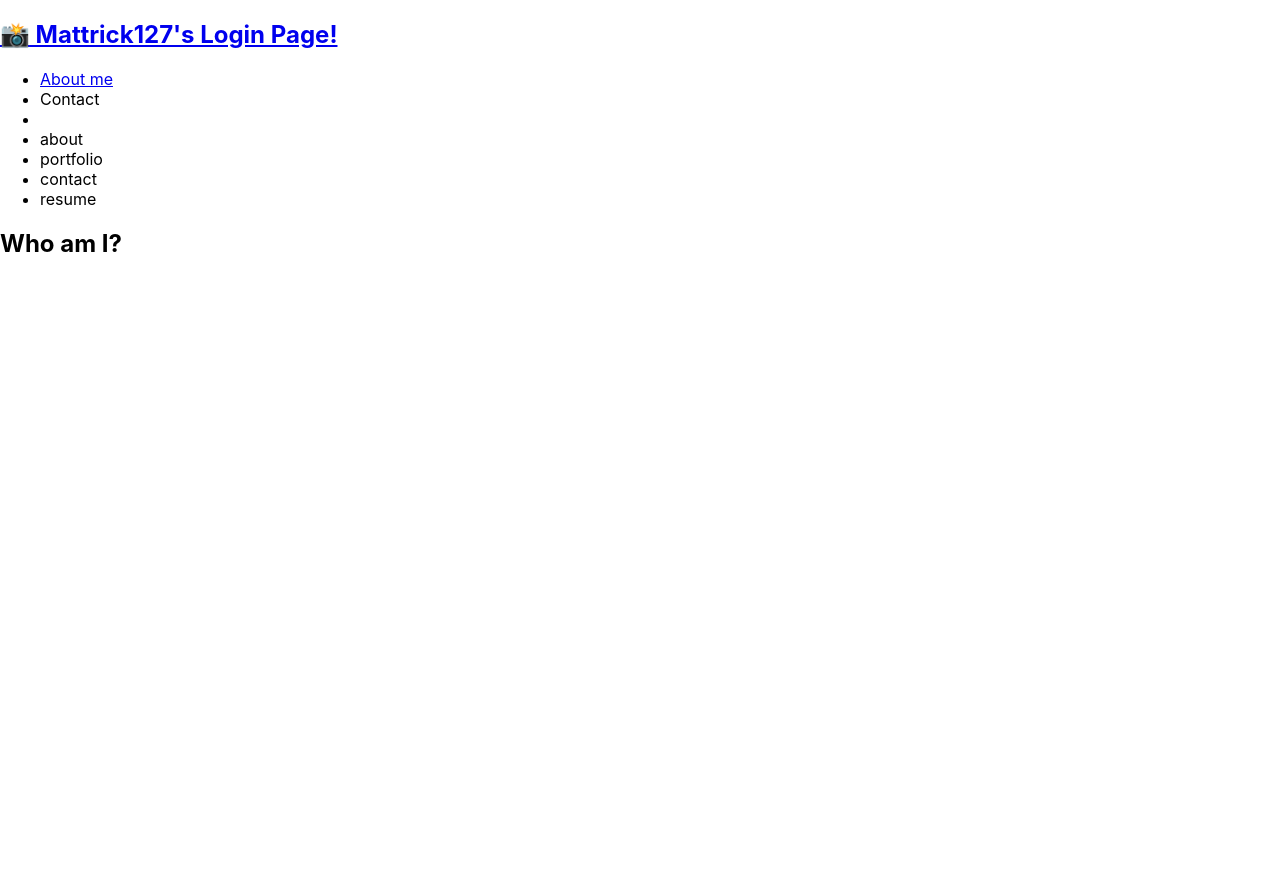
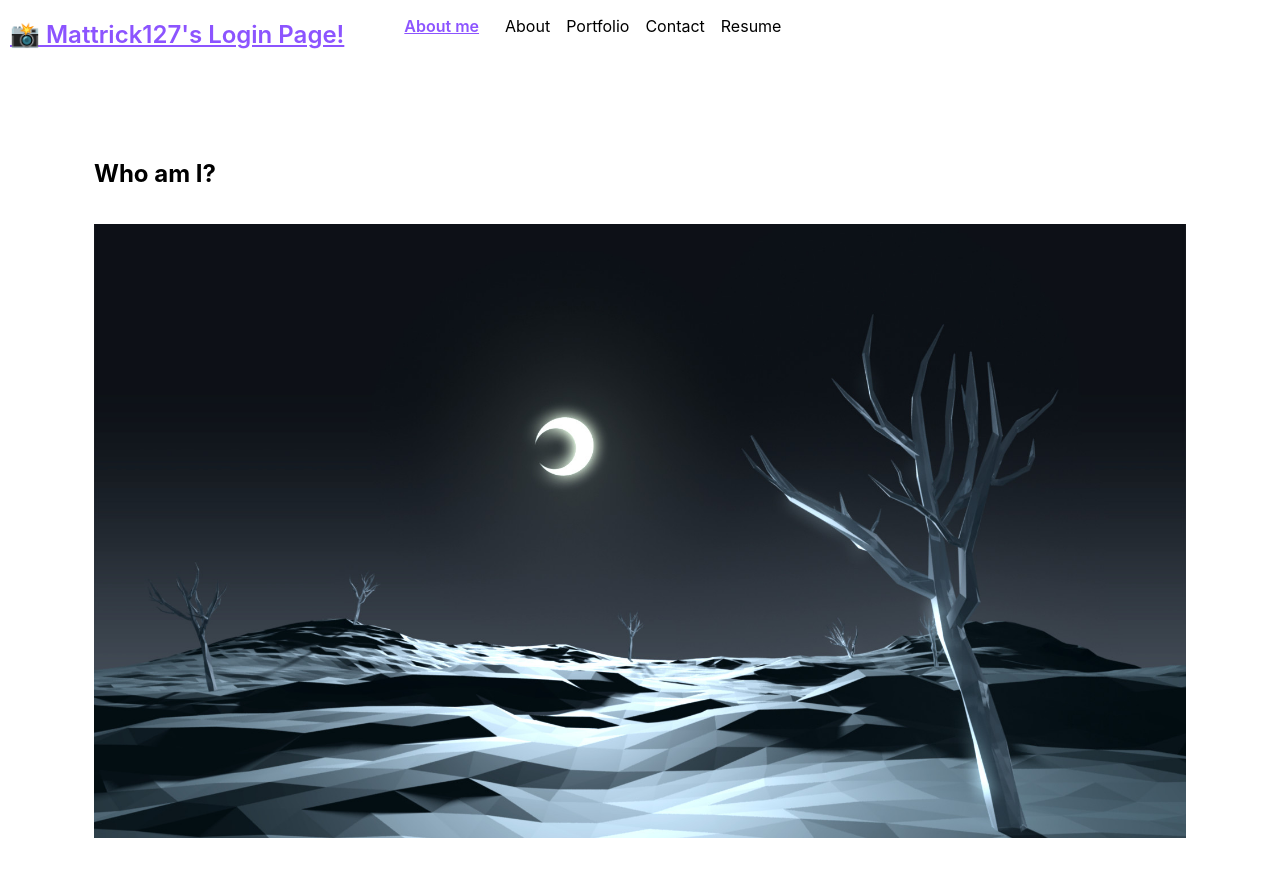
Before and after one commit to Mattrick127/gh-actions-demo, a React (Create React App) app in the folder react-profile/: page / in a window 1280 px wide. Shown: the top 876 px of the page. Before the commit the page ends 800 px from the top, so only its background shows below. Built offline with nearby package versions, Linux system fonts and the light colour scheme.

Commit message:
wrote in the style.css for li format and added image

```diff
--- a/react-profile/src/components/About/index.js
+++ b/react-profile/src/components/About/index.js
@@ -1,11 +1,13 @@
 import React from "react";
+import coverImage from "../../assets/cover/remi-delmotte-hueco-mundo.jpg"
 
 function About() {
     return (
         <section className="my-5">
             <h1 id="about">Who am I?</h1>
+            <img src={coverImage} className="my-2" style={{ width: "100%" }} alt="cover" />
         </section>
-    );
+    )
 }
 
 export default About;
--- a/react-profile/src/components/Nav/index.js
+++ b/react-profile/src/components/Nav/index.js
@@ -2,42 +2,49 @@ import React from "react";
 
 function Nav() {
     const categories = [
-        {
-            name: "",
-            description: "",
-        },
-        { name: "about", description :"A description of myself and my expertise I've learned in the past year.",},
-        { name: "portfolio", description :"This is a portfolio of my works!",},
-        { name: "contact", description: "This is a page where you can contact me on the daily."},
-        { name: "resume", description: "and This is where I keep my resume! (IF I HAD ONE!)"}
+        { name: "About", description :"A description of myself and my expertise I've learned in the past year.",},
+        { name: "Portfolio", description :"This is a portfolio of my works!",},
+        { name: "Contact", description: "This is a page where you can contact me on the daily."},
+        { name: "Resume", description: "and This is where I keep my resume! (IF I HAD ONE!)"}
     ];
+
+    function categorySelected(name) {
+        console.log(`${name} clicked`)
+    }
+
     return (
-        <header>
+        <header data-testid="header" className="flex-row px-1">
             <h2>
                 <a href="/">
                 <span role="img" aria-label="camera"> 📸</span> Mattrick127's Login Page!
                 </a>
             </h2>
+
             <nav>
+
                 <ul className="flex-row">
+
                 <li className="mx-2">
-                    <a href="#about">
+                    <a href="#about" onClick={() => categorySelected()}>
                     About me
                     </a>
                 </li>
-                <li>
+{/*
+                <li className={"mx-2"}>
                     <span>Contact</span>
-                </li>
+                </li> */}
+
                 {categories.map((category) => (
                     <li
-                    classname="mx-1"
+                    className="mx-1"
                     key={category.name}
                     >
-                        <span>
+                        <span onClick={categorySelected} >
                             {category.name}
                         </span>
                     </li>
                 ))}
+
                 </ul>
             </nav>
         </header>
--- a/react-profile/src/index.css
+++ b/react-profile/src/index.css
@@ -1,3 +1,27 @@
+
+main {
+	margin: 0 auto;
+	max-width: 90%;
+  padding: 50px 30px;
+}
+:root {
+  --primary: #8c54ff;
+  --secondary: #F3A847;
+  --tertiary: #B12704;
+  --light: #fafafa;
+  --dark: #000000;
+  --darker: #111111;
+  --error: rgb(228, 46, 1);
+  --spacing-one: calc(1rem * 0.5);
+  --spacing-two: calc(1rem);
+  --spacing-five: calc(2.5rem);
+
+}
+
+* {
+  box-sizing: border-box;
+}
+
 body {
   margin: 0;
   font-family: -apple-system, BlinkMacSystemFont, 'Segoe UI', 'Roboto', 'Oxygen',
@@ -11,3 +35,151 @@ code {
   font-family: source-code-pro, Menlo, Monaco, Consolas, 'Courier New',
     monospace;
 }
+
+li {
+  list-style: none;
+}
+
+nav a:hover {
+  text-decoration: none;
+}
+
+nav  li {
+  cursor: pointer;
+}
+
+textarea {
+	width: 600px;
+	height: 120px;
+	border: 3px solid #cccccc;
+	padding: 5px;
+}
+
+.container {
+  width: 85%;
+  max-width: 1200px;
+  margin-left: auto;
+  margin-right: auto;
+}
+
+.flex-row {
+  display: flex;
+  flex-wrap: wrap;
+}
+
+.space-between {
+  justify-content: space-between;
+}
+
+.flex-end {
+  justify-content: flex-end;
+}
+
+.mx-1 {
+  margin-right: var(--spacing-one);
+  margin-left: var(--spacing-one);
+}
+
+.mx-2 {
+  margin-right: var(--spacing-two);
+  margin-left: var(--spacing-two);
+}
+
+.my-1 {
+  margin-top: var(--spacing-one);
+  margin-bottom: var(--spacing-one);
+}
+
+.my-2 {
+  margin-top: var(--spacing-two);
+  margin-bottom: var(--spacing-two);
+}
+
+.my-5 {
+  margin-top: var(--spacing-five);
+  margin-bottom: var(--spacing-five);
+}
+
+.px-1 {
+  padding-right: var(--spacing-one);
+  padding-left: var(--spacing-one);
+}
+
+.px-2 {
+  padding-right: var(--spacing-two);
+  padding-left: var(--spacing-two);
+}
+
+.py-1 {
+  padding-top: var(--spacing-one);
+  padding-bottom: var(--spacing-one);
+}
+
+.py-2 {
+  padding-top: var(--spacing-two);
+  padding-bottom: var(--spacing-two);
+}
+
+.card {
+  width: 25%;
+  text-align: center;
+}
+
+.img-thumbnail {
+  width: auto;
+  height: 300px;
+  margin-bottom: 50px;
+  cursor: pointer;
+}
+
+.modalBackdrop {
+	background: rgba(0, 0, 0, .65);
+	bottom: 0;
+	left: 0;
+	overflow: auto;
+	position: fixed;
+	right: 0;
+	top: 0;
+	z-index: 1;
+}
+
+.modalContainer {
+	background: var(--darker);
+	border-radius: 5px;
+	max-width: 100%;
+	margin: 50px auto;
+	padding: 15px;
+	width: 960px;
+}
+
+.modalTitle {
+	font-size: 18px;
+	font-weight: 600;
+	margin-bottom: 25px;
+}
+
+button {
+	background: var(--primary);
+	border: 0;
+	border-radius: 5px;
+	color: #fff;
+	cursor: pointer;
+	font-size: 16px;
+	font-weight: 600;
+	margin-bottom: 30px;
+	padding: 10px 15px;
+}
+
+a {
+	border-radius: 5px;
+	color: var(--primary);
+	font-weight: 600;
+	padding: 2px 4px;
+	margin-left: -2px;
+	margin-right: -2px;
+
+}
+
+.navActive {
+  color: var(--secondary);
+}
```
Also changed, not shown: react-profile/src/assets/cover/hueco-mundo.webp (added), react-profile/src/assets/cover/remi-delmotte-hueco-mundo.jpg (added).
